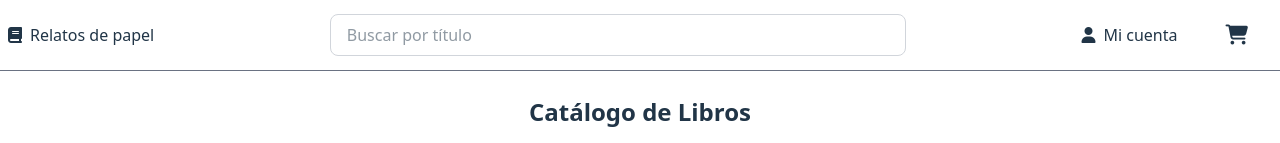
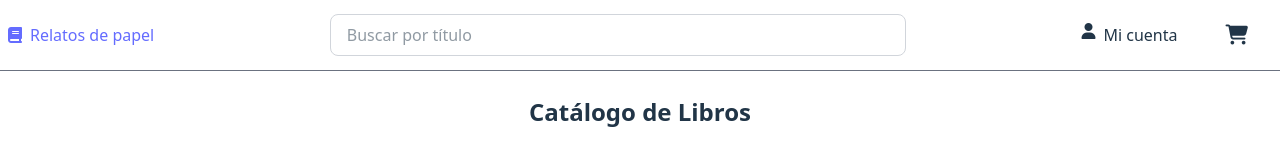
Before and after one commit to josesanchez602/Actividad1_FrontReact, a React (Vite) app: page /catalog in a window 1280 px wide. Shown: the top 143 px of the page. Built offline with nearby package versions, Linux system fonts and the light colour scheme.

Commit message:
actualizar a metodología bem el navbar

```diff
--- a/src/app/components/Navbar.jsx
+++ b/src/app/components/Navbar.jsx
@@ -1,42 +1,39 @@
-import { NavLink } from 'react-router-dom'
-import { useState } from 'react';
-import { useLocation } from 'react-router-dom'
-import { SearchBar } from './SearchBar.jsx';
+import { NavLink, useLocation } from 'react-router-dom'
+import { SearchBar } from './SearchBar.jsx'
 import CartButton from './CartButton'
-import { useSearch } from '../context/SearchContext'; // Importa el hook
+import { useSearch } from '../context/SearchContext'
+import "../../styles/Navbar.css";
+
+
 export const Navbar = () => {
-
-    // const [searchTerm, setSearchTerm] = useState('');
-    const { searchTerm, setSearchTerm } = useSearch(); // Usa el contexto global
-    const location = useLocation();
-    const isHome = location.pathname === '/';
+    const { searchTerm, setSearchTerm } = useSearch()
+    const location = useLocation()
+    const isHome = location.pathname === '/'
 
     return (
-        <nav className="bg-white fixed w-full z-20 top-0 start-0 border-b border-gray-500">
-            <div className="max-w-7xl mx-auto p-2 flex items-center justify-between">
+        <nav className="navbar navbar--fixed">
+            <div className="navbar__container">
 
-                <NavLink to="/catalog" className="nav-link">
-                    <div className="flex items-center gap-2 cursor-pointer">
-                        <i className="fa-solid fa-book" />
-                        <span>Relatos de papel</span>
+                <NavLink to="/catalog" className="navbar__logo">
+                    <div className="navbar__brand">
+                        <i className="navbar__icon fa-solid fa-book" />
+                        <span className="navbar__title">Relatos de papel</span>
                     </div>
                 </NavLink>
 
                 {!isHome && (
-                    <div className="flex-1 max-w-xl items-center">
-                        <SearchBar searchTerm={searchTerm} setSearchTerm={setSearchTerm} />
-                       {/* // <SearchBar
-                           //searchTerm={searchTerm}
-                            //setSearchTerm={setSearchTerm}
-
-                        /> */}
+                    <div className="navbar__search">
+                        <SearchBar
+                            searchTerm={searchTerm}
+                            setSearchTerm={setSearchTerm}
+                        />
                     </div>
                 )}
 
-                <div className="flex items-center gap-6 nav__section">
-                    <div className="flex items-center gap-2 cursor-pointer">
-                        <i className="fa-solid fa-user"></i>
-                        <span>Mi cuenta</span>
+                <div className="navbar__actions">
+                    <div className="navbar__account">
+                        <i className="navbar__icon fa-solid fa-user"></i>
+                        <span className="navbar__text">Mi cuenta</span>
                     </div>
 
                     <CartButton />
@@ -44,5 +41,54 @@ export const Navbar = () => {
 
             </div>
         </nav>
-    );
-};
+    )
+}
+
+// import { NavLink } from 'react-router-dom'
+// import { useState } from 'react';
+// import { useLocation } from 'react-router-dom'
+// import { SearchBar } from './SearchBar.jsx';
+// import CartButton from './CartButton'
+// import { useSearch } from '../context/SearchContext'; // Importa el hook
+// export const Navbar = () => {
+
+//     // const [searchTerm, setSearchTerm] = useState('');
+//     const { searchTerm, setSearchTerm } = useSearch(); // Usa el contexto global
+//     const location = useLocation();
+//     const isHome = location.pathname === '/';
+
+//     return (
+//         <nav className="bg-white fixed w-full z-20 top-0 start-0 border-b border-gray-500">
+//             <div className="max-w-7xl mx-auto p-2 flex items-center justify-between">
+
+//                 <NavLink to="/catalog" className="nav-link">
+//                     <div className="flex items-center gap-2 cursor-pointer">
+//                         <i className="fa-solid fa-book" />
+//                         <span>Relatos de papel</span>
+//                     </div>
+//                 </NavLink>
+
+//                 {!isHome && (
+//                     <div className="flex-1 max-w-xl items-center">
+//                         <SearchBar searchTerm={searchTerm} setSearchTerm={setSearchTerm} />
+//                        {/* // <SearchBar
+//                            //searchTerm={searchTerm}
+//                             //setSearchTerm={setSearchTerm}
+
+//                         /> */}
+//                     </div>
+//                 )}
+
+//                 <div className="flex items-center gap-6 nav__section">
+//                     <div className="flex items-center gap-2 cursor-pointer">
+//                         <i className="fa-solid fa-user"></i>
+//                         <span>Mi cuenta</span>
+//                     </div>
+
+//                     <CartButton />
+//                 </div>
+
+//             </div>
+//         </nav>
+//     );
+// };
--- a/src/app/pages/Home.jsx
+++ b/src/app/pages/Home.jsx
@@ -9,9 +9,8 @@ export const Home = () => {
     useEffect(() => {
         const timer = setTimeout(() => {
             navigate("/catalog");
-        }, 5000); // 3 segundos
+        }, 5000);
 
-        // Limpieza del timeout
         return () => clearTimeout(timer);
     }, [navigate]);
 
--- /dev/null
+++ b/src/styles/Navbar.css
@@ -0,0 +1,44 @@
+.navbar {
+  background-color: white;
+  border-bottom: 1px solid #6b7280;
+}
+
+.navbar--fixed {
+  position: fixed;
+  top: 0;
+  width: 100%;
+  z-index: 20;
+}
+
+.navbar__container {
+  max-width: 1280px;
+  margin: 0 auto;
+  padding: 0.5rem;
+  display: flex;
+  align-items: center;
+  justify-content: space-between;
+}
+
+.navbar__brand {
+  display: flex;
+  align-items: center;
+  gap: 0.5rem;
+  cursor: pointer;
+}
+
+.navbar__search {
+  flex: 1;
+  max-width: 36rem;
+}
+
+.navbar__actions {
+  display: flex;
+  gap: 1.5rem;
+  align-items: center;
+}
+
+.navbar__account {
+  display: flex;
+  gap: 0.5rem;
+  cursor: pointer;
+}
```
